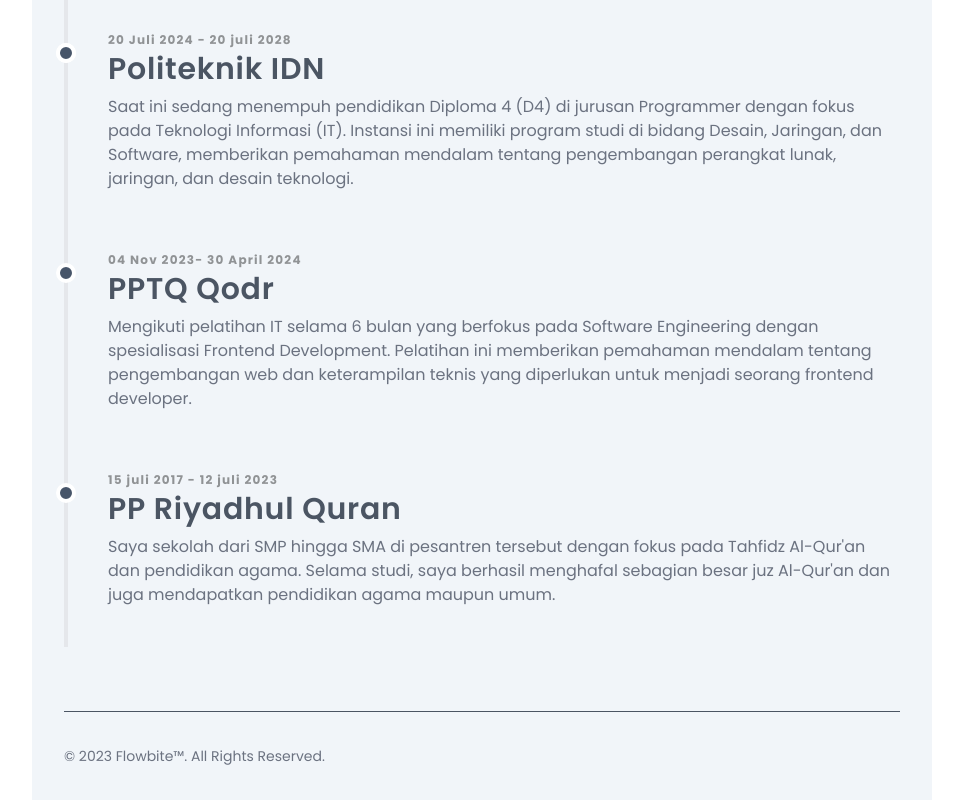
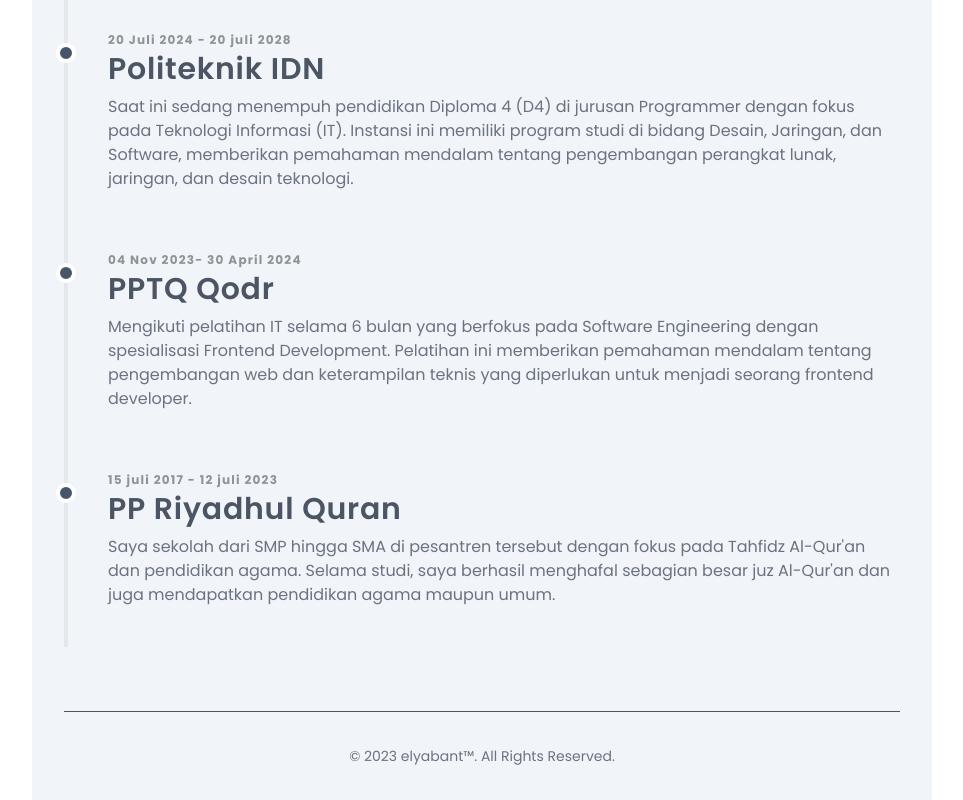
Before and after one commit to elyabant/Portfolo_one, a website: page index.html in a window 1280 px wide. Shown: the part 1151-1951 px from the top of the page, without its empty margins (158-1121 px from the left). Drawn offline with Linux system fonts and the light colour scheme.

Commit message:
change btn-elyabant

```diff
--- a/index.html
+++ b/index.html
@@ -114,9 +114,9 @@
     </main>
 
     <!-- Footer -->
-    <footer class="bg-slate-100 mx-auto w-full max-w-screen-xl px-8 py-6 lg:py-8">
+    <footer class="bg-slate-100 mx-auto w-full max-w-screen-xl px-8 py-6 lg:py-8 text-center">
       <hr class="my-6 border-gray-600 sm:mx-auto dark:border-gray-700 lg:my-8" />
-          <span class="text-sm text-gray-500 sm:text-center dark:text-gray-400">© 2023 <a href="https://flowbite.com/" class="hover:underline">Flowbite™</a>. All Rights Reserved.
+          <span class="text-sm text-gray-500 sm:text-center dark:text-gray-400">© 2023 <a href="https://flowbite.com/" class="hover:underline">elyabant™</a>. All Rights Reserved.
           </span>
     </footer>
   </body>
```
